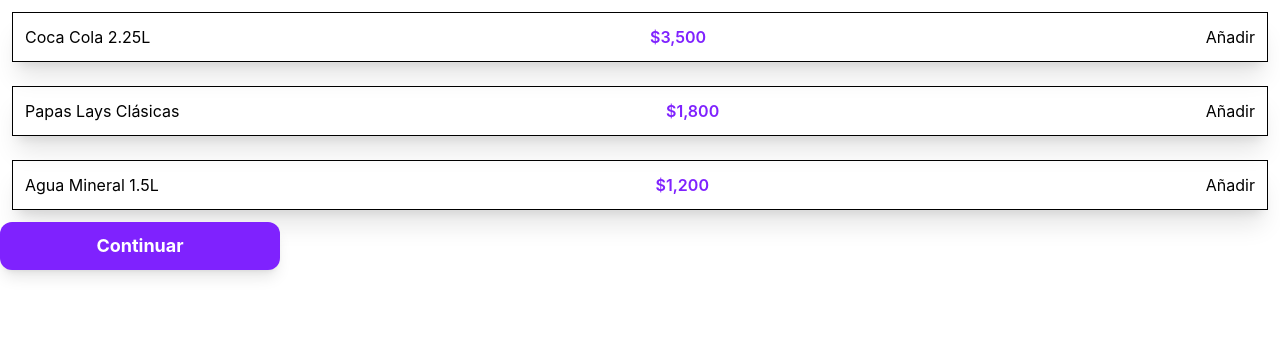
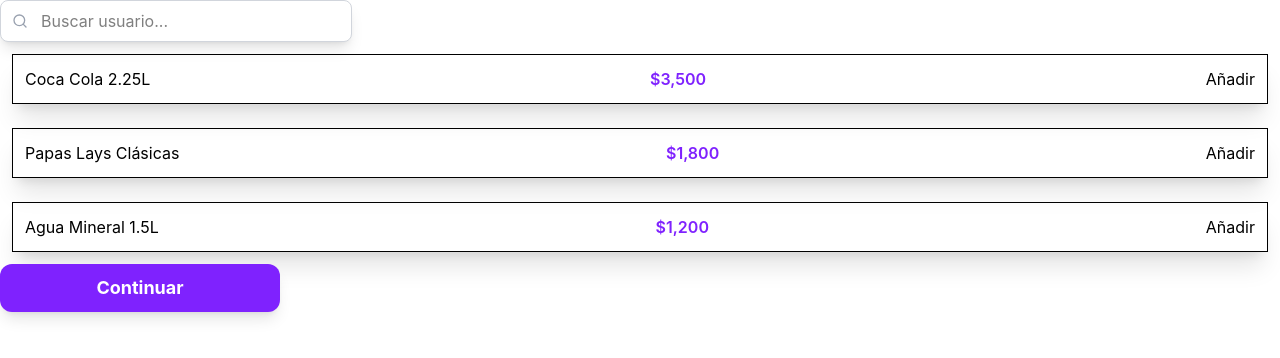
Before and after one commit to palavecino12/Zapi, a React (Vite) app in the folder frontend/: page /test in a window 1280 px wide. Shown: the top 358 px of the page. Built offline with nearby package versions, Linux system fonts and the light colour scheme; what @zxing/browser would draw is missing.

Commit message:
creacion del componente buscador

```diff
--- a/frontend/src/pages/client/ViewProductList.tsx
+++ b/frontend/src/pages/client/ViewProductList.tsx
@@ -3,6 +3,8 @@
 import type { Product } from "../../types/product.types";
 import { Button } from "../../components/Button";
 import { useNavigate } from "react-router-dom";
+import { useState } from "react";
+import { ProductSearch } from "../../product/ProductSearch";
 
 //Mas adelante esta variable se va a crear en base a los productos del backend.
 const products: Product[] = [
@@ -43,12 +45,17 @@
 
     //Aca tendria que ir el hook para traer todos los productos del back y guardarlo en la variable products
 
-    //Aca deben ir los state para los filtros y el buscador (almacenamos ambos valores)
+    //Almacenamos lo que ingresa el usuario
+    const [productSearch, setProductSearch] = useState("")
+    //Almacenamos el filtro que aplica el usuario
+    const [selected, setSelected] = useState("Todos");
+
 
     //Tambien una funcion que filtre todos los productos segun los filtros y este resultado se lo pasamos a la lista
 
     return (
         <>
+            <ProductSearch setProductSearch={setProductSearch}/>
             <ProductList products={products} items={items} onAdd={addItem} onRemove={removeItem}/>
 
             <Button onClick={()=>navigate("/cart")}>Continuar</Button>
--- /dev/null
+++ b/frontend/src/product/ProductSearch.tsx
@@ -0,0 +1,34 @@
+import { Search } from "lucide-react";
+
+interface props{
+    setProductSearch:React.Dispatch<React.SetStateAction<string>>
+}
+
+export const ProductSearch = ({setProductSearch}:props) =>{
+    return(
+        <div className="relative w-88">
+
+            {/* La razon por la que esta primero el input es para poder usar peer para cuando se hace foco en el input */}
+            <input
+                type="text"
+                placeholder="Buscar usuario..."
+                className="peer w-full pl-10 p-2 border border-gray-300 rounded-lg shadow-lg
+                    focus:ring-2 focus:border-transparent focus:outline-none focus:shadow-inner
+                    transition-all duration-200 bg-white active:scale-95"
+                onChange={(e) => {
+                    const value = e.target.value.trim();
+                    if (value.length > 2) {
+                        setProductSearch(value);
+                    } else {
+                        setProductSearch("");
+                    }
+                }}
+            />
+
+            {/* Icono del buscador */}
+            <Search className="absolute left-3 top-1/2 -translate-y-1/2 w-4 h-4 text-gray-400
+                peer-focus:text-black peer-active:translate-x-2 transition-all duration-200" />
+
+        </div>
+    )
+}
```
